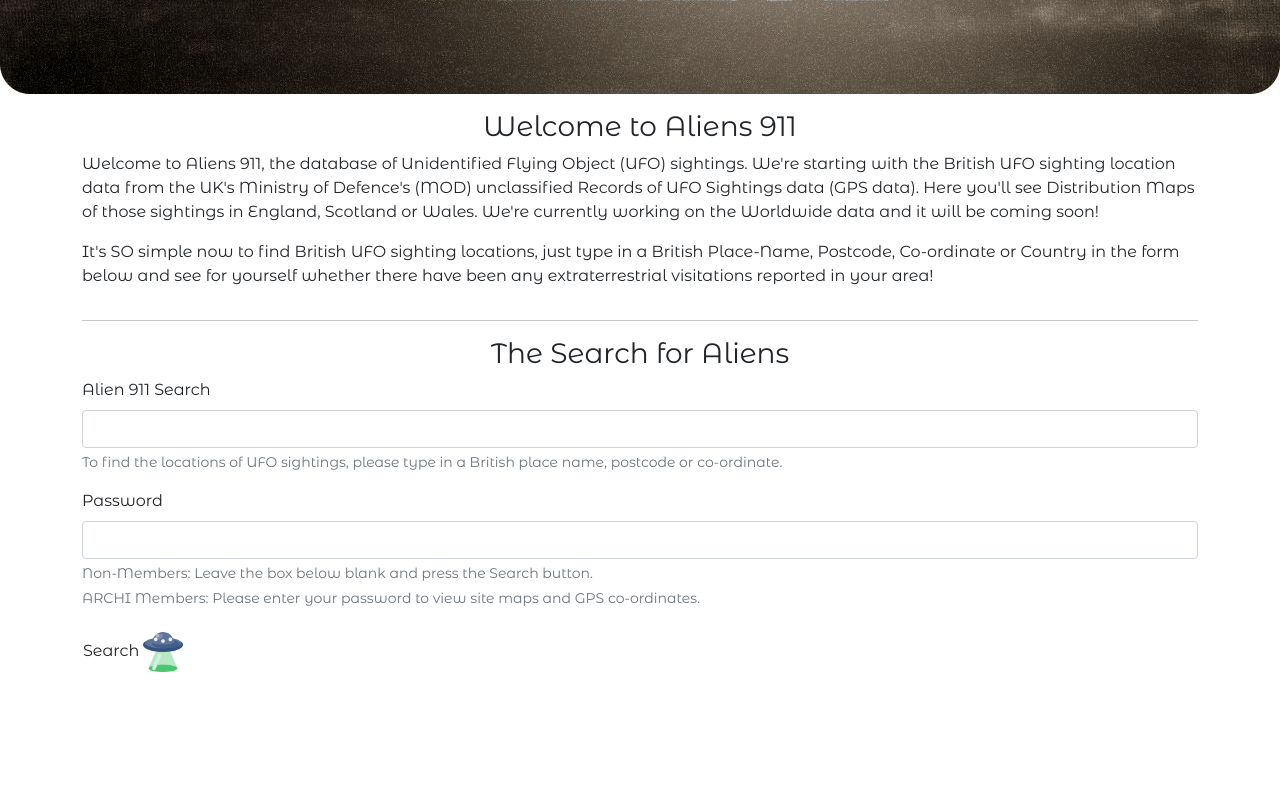
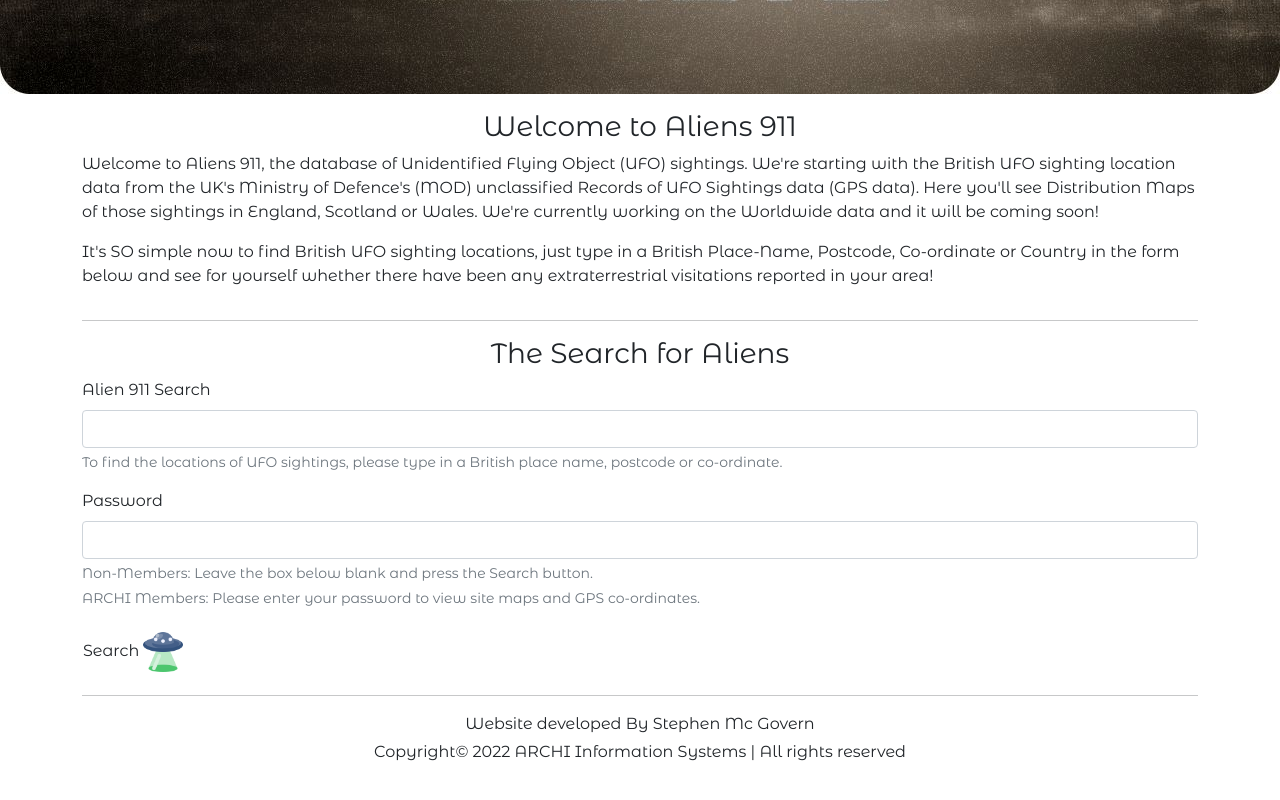
Before and after one commit to smcgdub/alliens911, a plain HTML site: page index.html in a window 1280 px wide. Shown: the part 706-1506 px from the top of the page. Before the commit the page ends 1457 px from the top, so only its background shows below. Drawn offline with nearby package versions, Linux system fonts and the light colour scheme.

Commit message:
Added fotter to homepage

```diff
--- a/index.html
+++ b/index.html
@@ -108,6 +108,23 @@
     </div>
   </div>
 
+  <!-- Horizontal Line -->
+  <div class="container">
+    <hr>
+  </div>
+
+  <!-- Footer -->
+  <section>
+    <div class="container">
+      <div class="row">
+        <div class="col-12 text-center">
+          <p class="mb-1">Website developed By Stephen Mc Govern</p>
+          <p class="">Copyright© 2022 ARCHI Information Systems | All rights reserved</p>
+        </div>
+      </div>
+    </div>
+  </section>
+
   <br>
   <br>
   <br>
```
